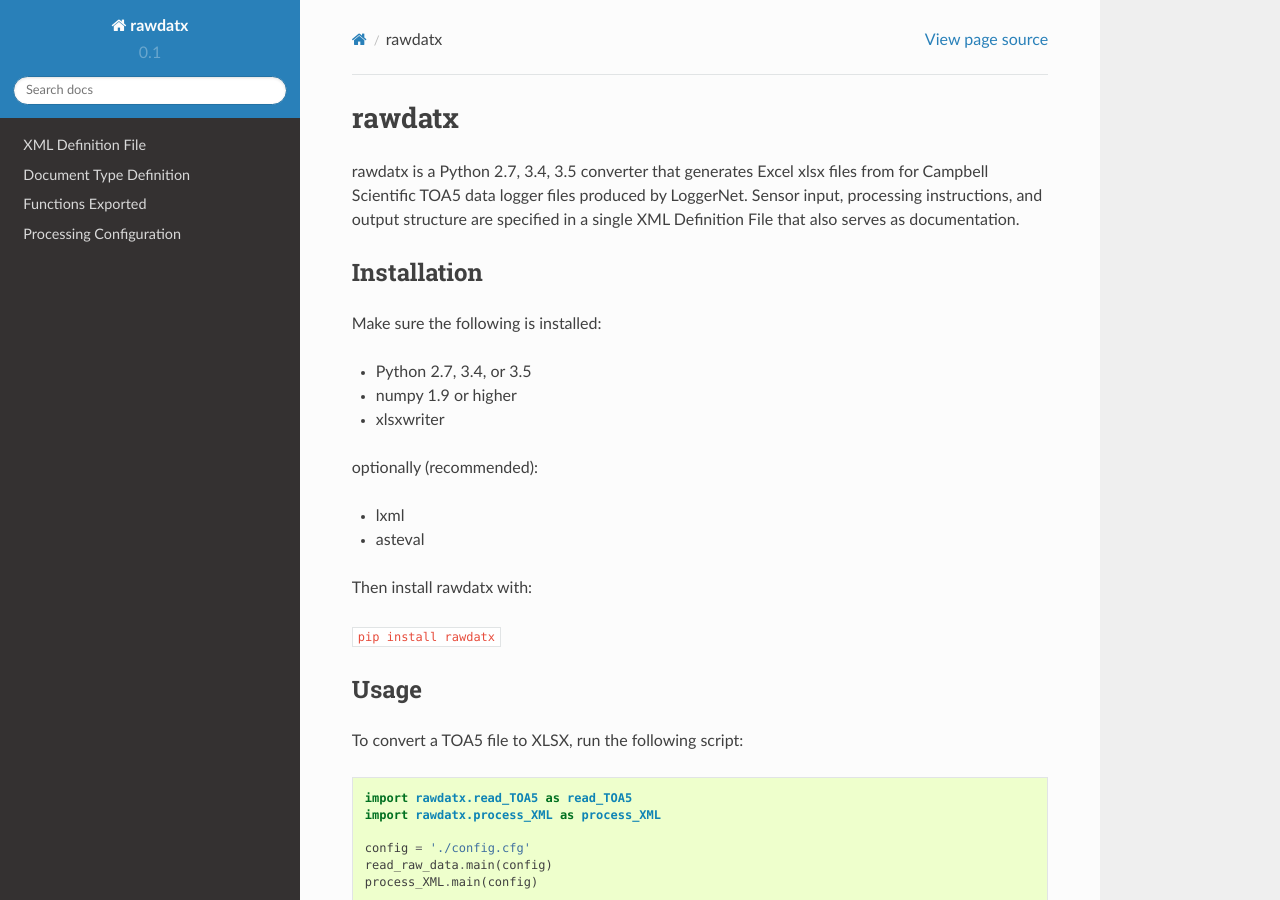
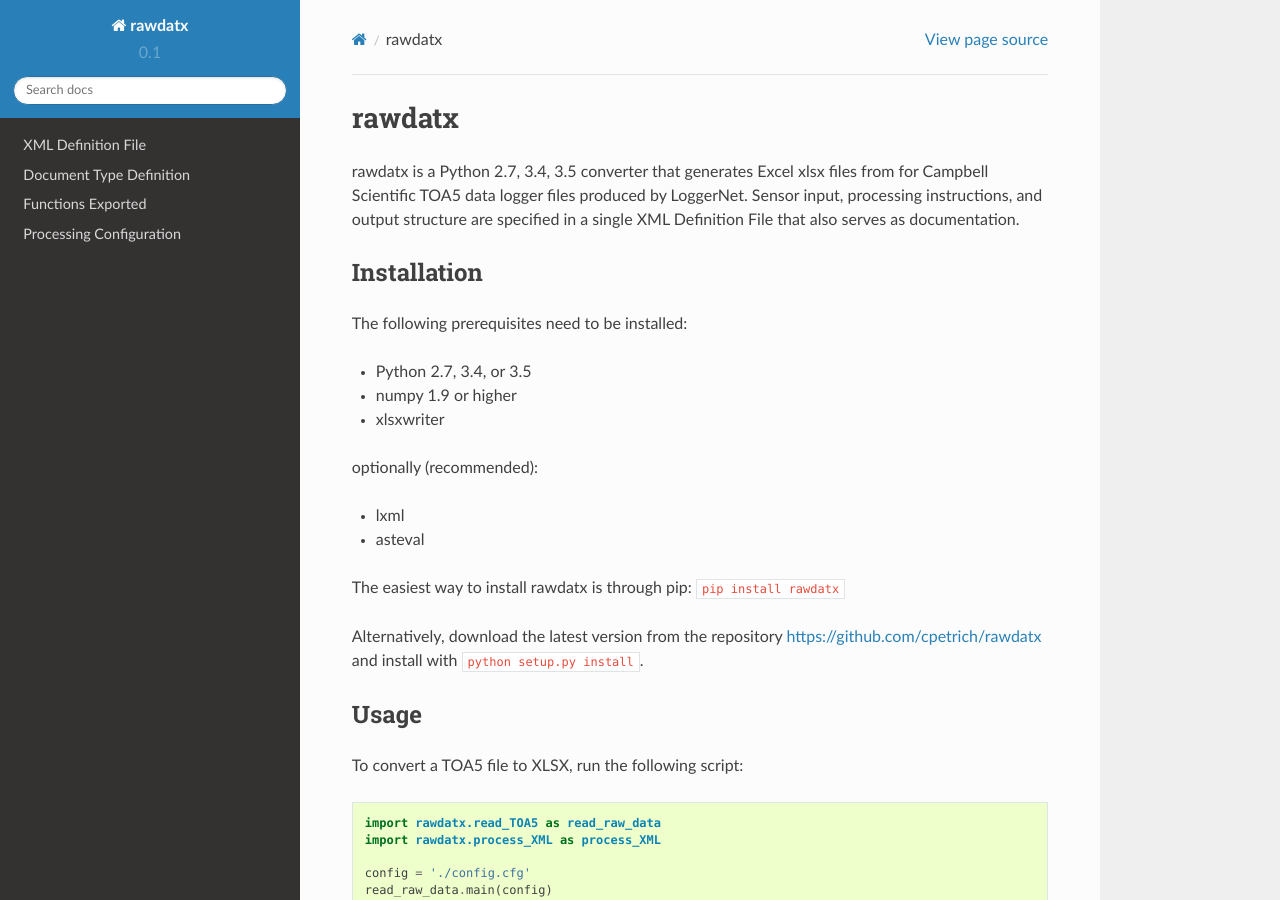
Before and after one commit to cpetrich/rawdatx, a Sphinx documentation site: the page built from docs/index.rst, in a window 1280 px wide and 900 px high. Built offline with Sphinx 7.4.7 and the Read the Docs theme 2.0.0, drawn with Linux system fonts in a browser that asks for light colours; some of the changed text lies outside the part shown.

Commit message:
fix script and add install option

```diff
--- a/docs/index.rst
+++ b/docs/index.rst
@@ -11,7 +11,7 @@
 Installation
 ------------
 
-Make sure the following is installed:
+The following prerequisites need to be installed:
 
 * Python 2.7, 3.4, or 3.5
 * numpy 1.9 or higher
@@ -22,16 +22,19 @@
 * lxml
 * asteval
 
-Then install rawdatx with:
+The easiest way to install rawdatx is through pip:
+``pip install rawdatx``
 
-``pip install rawdatx``
+Alternatively, download the latest version from the repository
+`<https://github.com/cpetrich/rawdatx>`_ and install with
+``python setup.py install``.
 
 Usage
 -----
 
 To convert a TOA5 file to XLSX, run the following script::
 
-    import rawdatx.read_TOA5 as read_TOA5
+    import rawdatx.read_TOA5 as read_raw_data
     import rawdatx.process_XML as process_XML
 
     config = './config.cfg'
@@ -84,6 +87,8 @@
         </group>
     </measurements>
 
+See also examples and test files in the repository at
+`<https://github.com/cpetrich/rawdatx>`_.
 
 Background
 ==========
```
Also changed, not shown: README.rst (+10 -3 lines).
